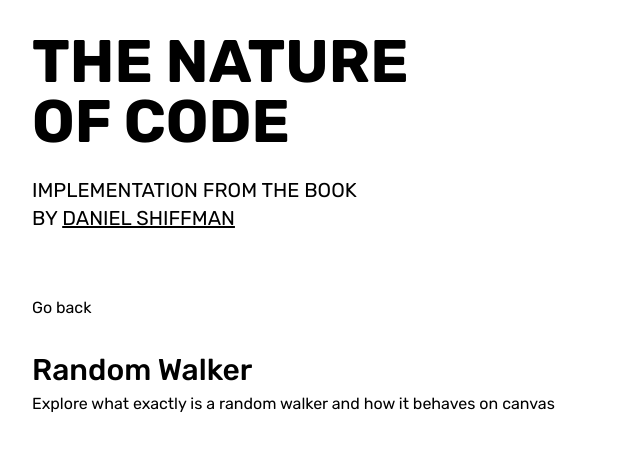
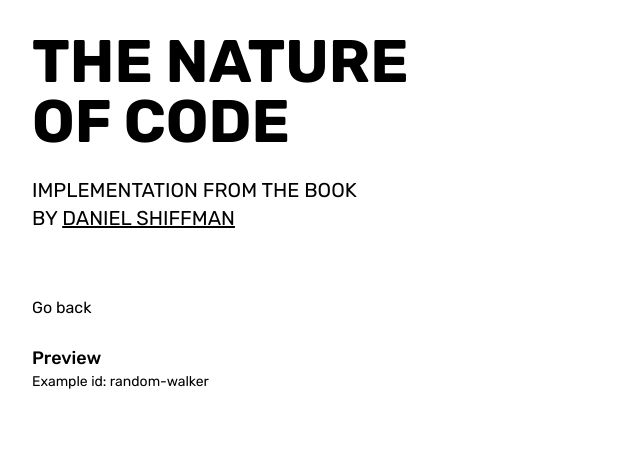
Before and after one commit to ddamiankowalski/nature-of-code, an Angular app: page /example-preview/random-walker in a window 1280 px wide. Shown: the top 450 px of the page, without its empty margins (0-640 px from the left). Built offline with nearby package versions, Linux system fonts and the light colour scheme.

Commit message:
added resolver

```diff
--- a/src/app/app.routes.ts
+++ b/src/app/app.routes.ts
@@ -1,7 +1,7 @@
 import { Routes } from '@angular/router';
 import { Examples } from './routes/examples/examples.component';
 import { ExamplePreview } from './routes/example-preview/example-preview.component';
-import { ExampleGuard } from './routes/example-preview/example-preview.guard';
+import { exampleResolver } from './routes/example-preview/example-preview.resolver';
 
 export const routes: Routes = [
   {
@@ -11,7 +11,7 @@
   {
     path: 'example-preview/:id',
     component: ExamplePreview,
-    canActivate: [ExampleGuard],
+    resolve: { example: exampleResolver },
   },
   {
     path: '**',
--- a/src/app/routes/example-preview/example-preview.component.ts
+++ b/src/app/routes/example-preview/example-preview.component.ts
@@ -1,36 +1,34 @@
-import { Component, OnInit, REQUEST, computed, inject, input } from '@angular/core';
+import { Component, OnInit, REQUEST, inject, input } from '@angular/core';
 import { Router } from '@angular/router';
-import { APP_EXAMPLES } from '../../injection-tokens/examples.injection-token';
+import { type ExampleItem } from '../examples/components/example.component';
 
 @Component({
   selector: 'noc-example-preview',
   host: { class: 'flex flex-1 flex-col p-8' },
   template: `
-    <button (click)="onGoBackClick()" class="mb-8 cursor-pointer flex gap-2">Go back</button>
+    <button (click)="onGoBackClick()" class="mb-6 cursor-pointer flex gap-2">Go back</button>
 
-    @if (example(); as example) {
-      <section>
-        <h4 class="text-3xl font-medium mb-1">{{ example.header }}</h4>
-        <p class="text-base">{{ example.description }}</p>
-      </section>
-    }
+    <section>
+      <h4 class="text-lg font-medium">Preview</h4>
+      <p class="text-sm">Example id: {{ example().id }}</p>
+    </section>
   `,
 })
 export class ExamplePreview implements OnInit {
-  public id = input.required<string>();
-  public examples = inject(APP_EXAMPLES);
-
-  public example = computed(() => {
-    const id = this.id();
-    return this.examples.find((example) => example.id === id) || null;
-  });
+  /** Bound from the route's resolved data; guaranteed to exist by `exampleResolver`. */
+  public example = input.required<ExampleItem>();
 
   private _router = inject(Router);
+
+  // `REQUEST` is only non-null while rendering a real request on the server:
+  // it is null in the browser and during prerendering.
   private _request = inject(REQUEST);
 
   public ngOnInit(): void {
     if (this._request) {
-      console.log(`[SSR] rendering example-preview id="${this.id()}" for ${this._request.url}`);
+      console.log(
+        `[SSR] rendering example-preview id="${this.example().id}" for ${this._request.url}`,
+      );
     }
   }
 
--- a/src/app/routes/example-preview/example-preview.guard.ts
+++ /dev/null
@@ -1,16 +0,0 @@
-import { inject } from '@angular/core';
-import { CanActivateFn, Router } from '@angular/router';
-import { APP_EXAMPLES } from '../../injection-tokens/examples.injection-token';
-
-/**
- * Keeps the preview route reachable only for known examples.
- *
- * Returning a `UrlTree` makes `@angular/ssr` answer with a 302 to `/` instead of
- * rendering the page, so unknown ids never reach the browser as HTML.
- */
-export const ExampleGuard: CanActivateFn = (route) => {
-  const id = route.paramMap.get('id');
-  const examples = inject(APP_EXAMPLES);
-
-  return examples.some((example) => example.id === id) || inject(Router).parseUrl('/');
-};
--- /dev/null
+++ b/src/app/routes/example-preview/example-preview.resolver.ts
@@ -0,0 +1,24 @@
+import { inject } from '@angular/core';
+import { RedirectCommand, ResolveFn, Router } from '@angular/router';
+import { APP_EXAMPLES } from '../../injection-tokens/examples.injection-token';
+import { type ExampleItem } from '../examples/components/example.component';
+
+/**
+ * Resolves the example named by the `:id` param, or redirects to the list.
+ *
+ * Returning a `RedirectCommand` makes `@angular/ssr` answer with a 302 instead of
+ * rendering the page, so unknown ids never reach the browser as HTML.
+ */
+export const exampleResolver: ResolveFn<ExampleItem> = (route) => {
+  const id = route.paramMap.get('id');
+
+  const example = inject(APP_EXAMPLES).find((example) => example.id === id);
+  const router = inject(Router);
+
+  if (!example) {
+    const url = router.parseUrl('/');
+    return new RedirectCommand(url);
+  }
+
+  return example;
+};
```
